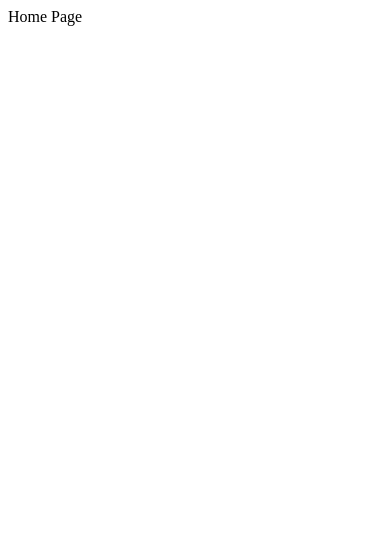
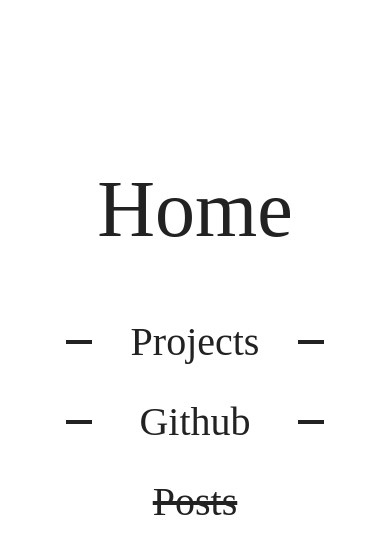
Before and after one commit to startartart/conblog, a React (Vite) app: page / in a window 390 px wide. Shown: the top 554 px of the page. Built offline with nearby package versions, Linux system fonts and the light colour scheme.

Commit message:
[Style] Page - Home 스타일링
* chore: css reset 적용

* style: Home Link 임시 연결 및 일부 컴포넌트 스타일링

* chore: 반응형 라이브러리 설치

* style: color 변경

```diff
--- a/package.json
+++ b/package.json
@@ -10,10 +10,14 @@
     "preview": "vite preview"
   },
   "dependencies": {
+    "@types/react-responsive": "^8.0.8",
+    "@types/styled-components": "^5.1.34",
     "react": "^18.2.0",
     "react-dom": "^18.2.0",
+    "react-responsive": "^10.0.0",
     "react-router-dom": "^6.22.3",
-    "styled-components": "^6.1.8"
+    "styled-components": "^6.1.8",
+    "styled-reset": "^4.5.2"
   },
   "devDependencies": {
     "@types/react": "^18.2.66",
--- a/src/App.tsx
+++ b/src/App.tsx
@@ -1,10 +1,12 @@
 import { BrowserRouter, Routes, Route } from 'react-router-dom';
 import Home from './pages/Home';
 import Projects from './pages/Projects';
+import { Reset } from 'styled-reset';
 
 function App() {
   return (
     <BrowserRouter>
+      <Reset />
       <Routes>
         <Route path="/" element={<Home />} />
         <Route path="/projects/*" element={<Projects />} />
--- a/src/pages/Home.tsx
+++ b/src/pages/Home.tsx
@@ -1,3 +1,98 @@
+import styled from 'styled-components';
+import { Link } from 'react-router-dom';
+
+type TextProps = {
+  $isInComplete?: boolean;
+};
+
+type BarProps = {
+  $direction: 'left' | 'right';
+};
+
 export default function Home() {
-  return <div>Home Page</div>;
+  return (
+    <Layout>
+      <Title>
+        <LargeText>Home</LargeText>
+      </Title>
+      <Box>
+        <StyleLink to="projects">
+          <Bar $direction="left" />
+          <Bar $direction="right" />
+          <SmallText>Projects</SmallText>
+        </StyleLink>
+        <StyleLink to="https://github.com/startartart">
+          <Bar $direction="left" />
+          <Bar $direction="right" />
+          <SmallText>Github</SmallText>
+        </StyleLink>
+        <StyleLink to="/">
+          <SmallText $isInComplete={true}>Posts</SmallText>
+        </StyleLink>
+      </Box>
+    </Layout>
+  );
 }
+
+const StyleLink = styled(Link)`
+  text-decoration: none;
+  width: 100%;
+  position: relative;
+  text-align: center;
+  transition: color 0.5s;
+  color: black;
+  user-select: none;
+  &:hover {
+    color: #bfbfbf;
+  }
+`;
+
+const Layout = styled.div`
+  width: 100vw;
+  height: 100vh;
+  display: flex;
+  position: relative;
+  gap: 1rem;
+  flex-direction: column;
+  justify-content: center;
+  align-items: center;
+  overflow-x: hidden;
+`;
+
+const Box = styled.div`
+  display: flex;
+  flex-direction: column;
+  align-items: center;
+  gap: 2.5rem;
+`;
+
+const Title = styled.div`
+  position: absolute;
+  top: 20%;
+`;
+
+const LargeText = styled.h1`
+  color: #222222;
+  font-size: 5rem;
+`;
+
+const SmallText = styled.h5<TextProps>`
+  font-size: 2.5rem;
+  color: #222222;
+  text-decoration: ${(props) =>
+    props.$isInComplete ? 'line-through' : 'none'};
+`;
+
+const Bar = styled.div<BarProps>`
+  position: absolute;
+  width: 20%;
+  height: 8%;
+  top: 46%;
+  background-color: #222222;
+  ${(props) =>
+    props.$direction === 'left'
+      ? {
+          left: '-50%',
+        }
+      : { right: '-50%' }}
+`;
```
Also changed, not shown: 1 other file (tests, documents, lock files or other folders).
